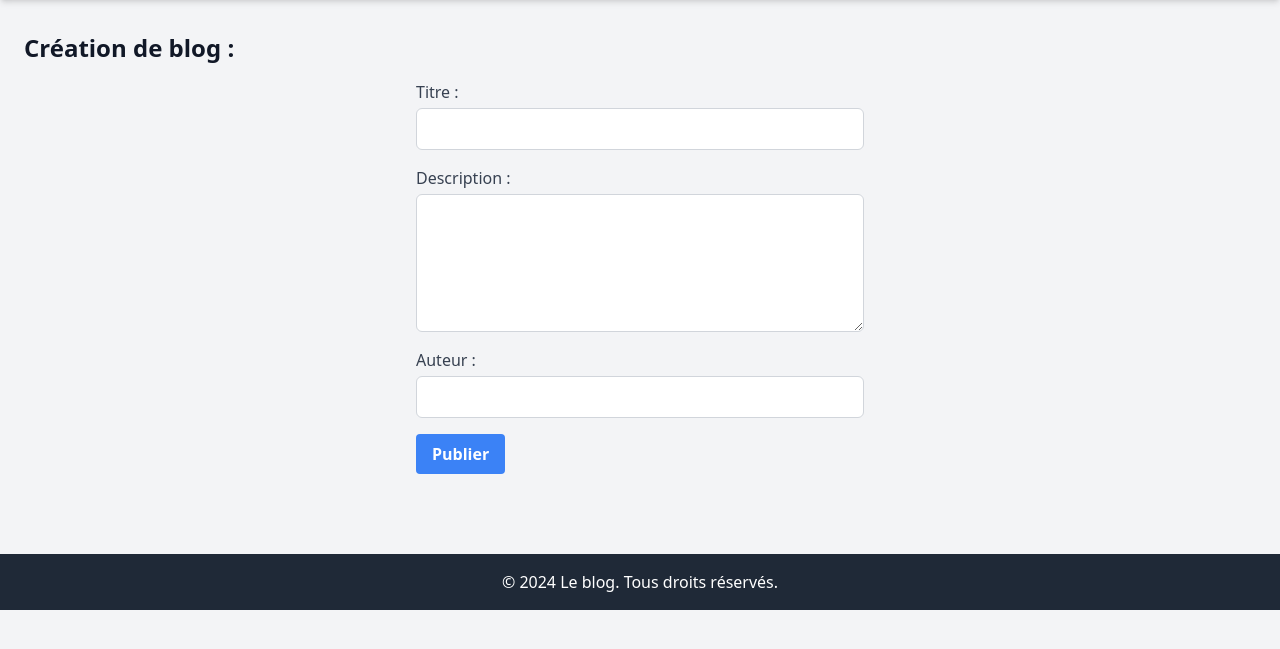
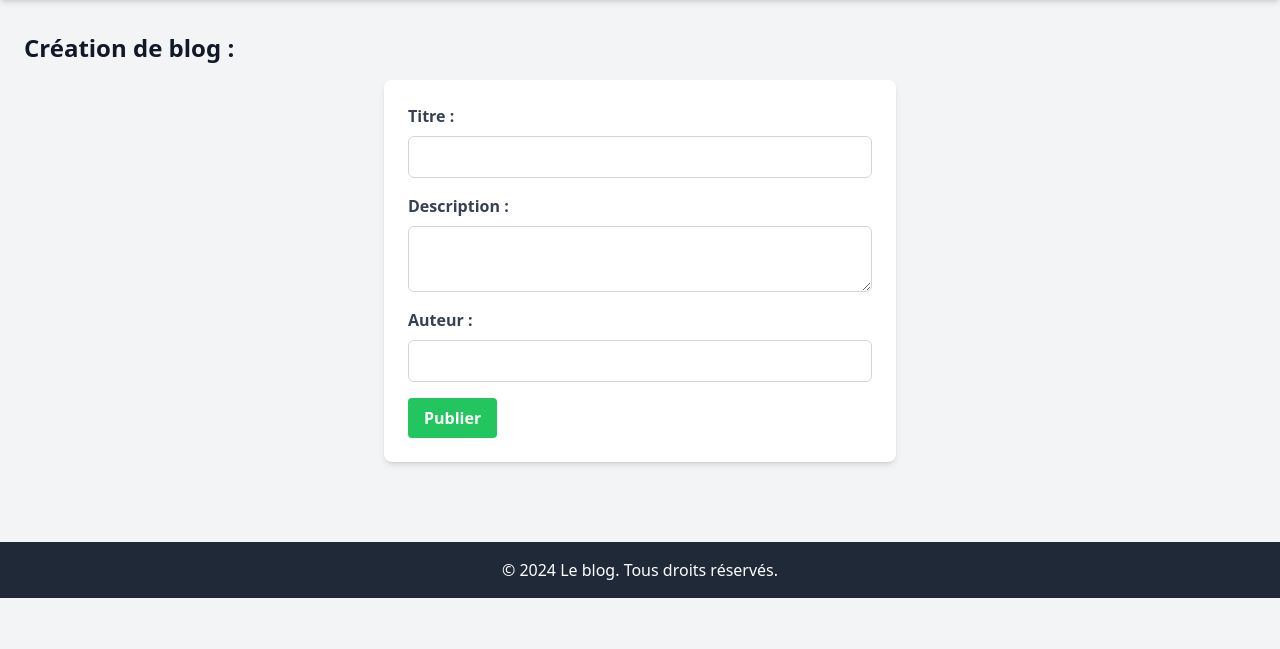
Before and after one commit to Aritendry/Le-blog-django, a Django app: page /create_blog/ in a window 1280 px wide. Shown: the part 64-713 px from the top of the page. Run offline with Django 5.2, Linux system fonts and the light colour scheme; some libraries are stand-ins or nearby versions.

Commit message:
fix some bug

```diff
--- a/blog/templates/blog/create_blog.html
+++ b/blog/templates/blog/create_blog.html
@@ -2,21 +2,20 @@
 
 {% block content %}
     <h1 class="text-2xl font-bold mb-4">Création de blog :</h1>
-    <form action="" method="POST" class="max-w-md mx-auto">
+    <form action="" method="POST" class="max-w-lg mx-auto bg-white p-6 rounded-lg shadow-md">
         {% csrf_token %}
         <div class="mb-4">
-            <label for="title" class="block text-gray-700">Titre :</label>
+            <label for="title" class="block text-gray-700 font-bold mb-2">Titre :</label>
             <input type="text" name="title" id="title" class="form-input mt-1 block w-full rounded-md border-gray-300">
         </div>
         <div class="mb-4">
-            <label for="summary" class="block text-gray-700">Description :</label>
-            <textarea name="summary" id="summary" rows="5" class="form-textarea mt-1 block w-full rounded-md border-gray-300"></textarea>
+            <label for="summary" class="block text-gray-700 font-bold mb-2">Description :</label>
+            <textarea name="summary" id="summary" class="form-textarea mt-1 block w-full rounded-md border-gray-300"></textarea>
         </div>
         <div class="mb-4">
-            <label for="author" class="block text-gray-700">Auteur :</label>
+            <label for="author" class="block text-gray-700 font-bold mb-2">Auteur :</label>
             <input type="text" name="author" id="author" class="form-input mt-1 block w-full rounded-md border-gray-300">
         </div>
-
-        <button type="submit" class="bg-blue-500 hover:bg-blue-700 text-white font-bold py-2 px-4 rounded">Publier</button>
+        <button type="submit" class="bg-green-500 hover:bg-green-700 text-white font-bold py-2 px-4 rounded">Publier</button>
     </form>
 {% endblock %}
--- a/blog/templates/blog/index.html
+++ b/blog/templates/blog/index.html
@@ -54,8 +54,6 @@
         </div>
     </div>
 
-    <div class="mt-12 text-center">
-        <p class="text-gray-700">Merci à ChatGPT pour l'aide dans la réalisation de ce projet. Grâce à son support, nous avons pu créer un blog fonctionnel et attrayant.</p>
-    </div>
+
 </div>
 {% endblock %}
--- a/templates/base.html
+++ b/templates/base.html
@@ -6,6 +6,7 @@
     <meta name="viewport" content="width=device-width, initial-scale=1.0">
     <title>Le blog</title>
     {% tailwind_css %}
+    <script src="https://cdn.tiny.cloud/1/w37r7k3ojgdy446auws3v4k0v458ewp16wz5gmt7b8yiapw0/tinymce/7/tinymce.min.js" referrerpolicy="origin"></script>
 </head>
 <body class="bg-gray-100 text-gray-900">
     <header class="bg-gray-800 text-white shadow-md">
--- a/theme/static/css/dist/styles.css
+++ b/theme/static/css/dist/styles.css
@@ -867,12 +863,20 @@ select {
   margin-bottom: 2rem;
 }
 
+.mt-1 {
+  margin-top: 0.25rem;
+}
+
+.mt-12 {
+  margin-top: 3rem;
+}
+
 .mt-4 {
   margin-top: 1rem;
 }
 
-.mt-1 {
-  margin-top: 0.25rem;
+.mb-2 {
+  margin-bottom: 0.5rem;
 }
 
 .block {
@@ -901,6 +905,10 @@ select {
 
 .max-w-md {
   max-width: 28rem;
+}
+
+.max-w-lg {
+  max-width: 32rem;
 }
 
 .transform {
@@ -942,6 +950,11 @@ select {
 .border-gray-300 {
   --tw-border-opacity: 1;
   border-color: rgb(209 213 219 / var(--tw-border-opacity));
+}
+
+.bg-blue-500 {
+  --tw-bg-opacity: 1;
+  background-color: rgb(59 130 246 / var(--tw-bg-opacity));
 }
 
 .bg-gray-100 {
@@ -964,47 +987,28 @@ select {
   background-color: rgb(255 255 255 / var(--tw-bg-opacity));
 }
 
-.bg-gray-700 {
+.bg-green-500 {
   --tw-bg-opacity: 1;
-  background-color: rgb(55 65 81 / var(--tw-bg-opacity));
-}
-
-.bg-green-100 {
-  --tw-bg-opacity: 1;
-  background-color: rgb(220 252 231 / var(--tw-bg-opacity));
-}
-
-.bg-blue-500 {
-  --tw-bg-opacity: 1;
-  background-color: rgb(59 130 246 / var(--tw-bg-opacity));
-}
-
-.bg-gradient-to-r {
-  background-image: linear-gradient(to right, var(--tw-gradient-stops));
-}
-
-.from-purple-500 {
-  --tw-gradient-from: #a855f7 var(--tw-gradient-from-position);
-  --tw-gradient-to: rgb(168 85 247 / 0) var(--tw-gradient-to-position);
-  --tw-gradient-stops: var(--tw-gradient-from), var(--tw-gradient-to);
-}
-
-.via-pink-500 {
-  --tw-gradient-to: rgb(236 72 153 / 0)  var(--tw-gradient-to-position);
-  --tw-gradient-stops: var(--tw-gradient-from), #ec4899 var(--tw-gradient-via-position), var(--tw-gradient-to);
-}
-
-.to-red-500 {
-  --tw-gradient-to: #ef4444 var(--tw-gradient-to-position);
+  background-color: rgb(34 197 94 / var(--tw-bg-opacity));
 }
 
 .p-6 {
   padding: 1.5rem;
 }
 
+.px-4 {
+  padding-left: 1rem;
+  padding-right: 1rem;
+}
+
 .px-6 {
   padding-left: 1.5rem;
   padding-right: 1.5rem;
+}
+
+.py-2 {
+  padding-top: 0.5rem;
+  padding-bottom: 0.5rem;
 }
 
 .py-4 {
```
Also changed, not shown: other parts of theme/static/css/dist/styles.css (+38 -42 lines), blog/templates/blog/view_blog.html (+27 -2 lines), db.sqlite3.
